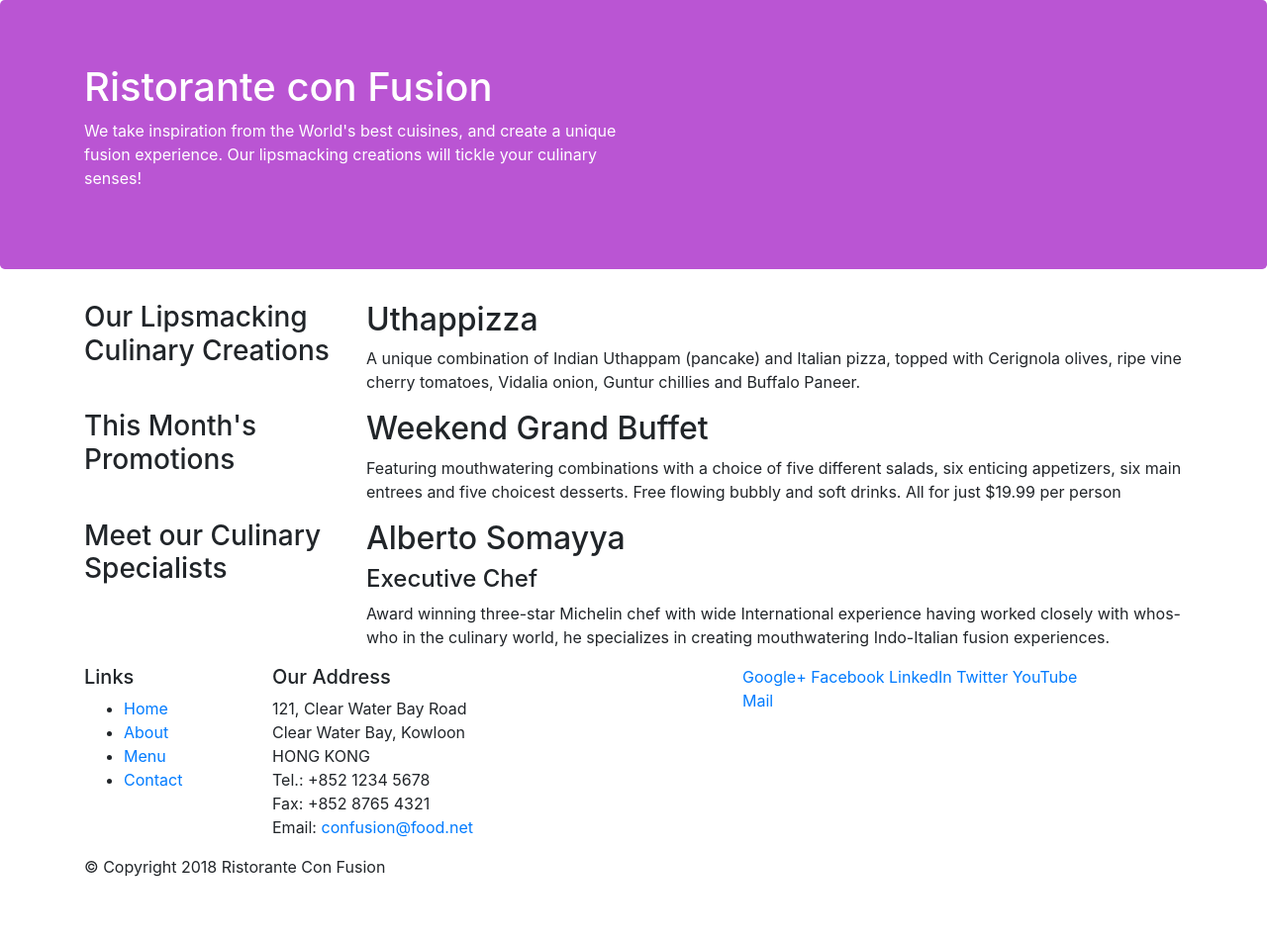
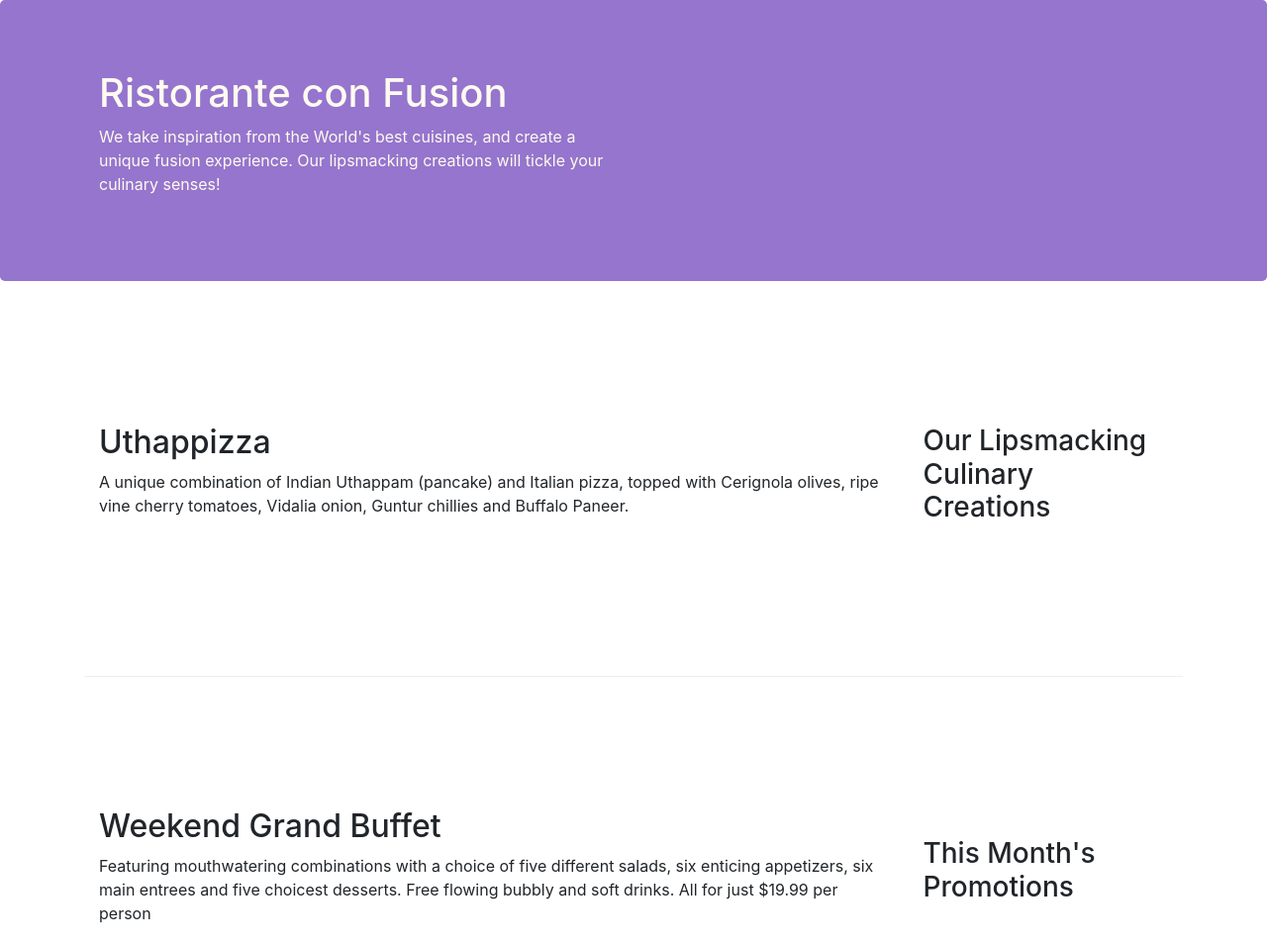
Before and after one commit to YTeyfik/Intro.-Bootstrap, a website: page index.html in a window 1280 px wide. Shown: the top 954 px of the page at 99% size. Before the commit the page ends 904 px from the top, so only its background shows below. Drawn offline with nearby package versions, Linux system fonts and the light colour scheme.

Commit message:
Bootstrap grid part two

```diff
--- /dev/null
+++ b/css/styless.css
@@ -0,0 +1,34 @@
+.hear{
+    background-color: chocolate;
+}
+.row-header{
+    margin: 0px auto;
+    padding: 0px auto;
+}
+.row-content{
+    margin: 0px auto;
+    padding: 50px 0px 50px 0px;
+    border-bottom: 1px ridge;
+    min-height: 400px;
+}
+.jumbotron{
+    background-color: #9575CD;
+    color:floralwhite;
+    padding: 70px 30px 70px 30px;
+    margin: 0px auto;
+}
+.footer{
+    background-color: #D1C4E9;
+    margin: 0px auto;
+    padding: 20px 0px 20px 0px;
+}
+.hist{
+    margin-top: 50px;
+    margin-bottom: 70px;
+}
+
+.address{
+    font-size: 80%;
+    margin: 0px;
+    color: #0f0f0f;
+}
--- a/index.html
+++ b/index.html
@@ -6,7 +6,7 @@
     <meta name="viewport" content="width=device-width,initial-scale=1,shrink-to-fit=no">
     <meta http-equiv="x-ua-compatible" content="ie=edge">
     <link rel="stylesheet" href="node_modules/bootstrap/dist/css/bootstrap.min.css">
-    <link rel="stylesheet" href="./styless.css">
+    <link rel="stylesheet" href="./css/styless.css">
     <title>Ristorante Con Fusion</title>
 </head>
 
@@ -14,7 +14,7 @@
 
     <header class="jumbotron">
         <div class="container">
-            <div class="row">
+            <div class="row row-header">
                 <div class="col-12 col-sm-6">
                     <h1>Ristorante con Fusion</h1>
                     <p>We take inspiration from the World's best cuisines, and create a unique fusion experience. Our lipsmacking creations will tickle your culinary senses!</p>
@@ -26,32 +26,32 @@
     </header>
 
     <div class="container">
-        <div class="row">
-            <div class="col-12 col sm-4 col-md-3">
+        <div class="row row-content align-items-center">
+            <div class="col-12 col-sm-4 order-sm-last col-md-3">
                 <h3>Our Lipsmacking Culinary Creations</h3>
             </div>
-            <div class="col col-sm col-md">
+            <div class="col col-sm order-sm-first col-md">
                 <h2>Uthappizza</h2>
                 <p>A unique combination of Indian Uthappam (pancake) and Italian pizza, topped with Cerignola olives, ripe vine cherry tomatoes, Vidalia onion, Guntur chillies and Buffalo Paneer.</p>
             </div>
         </div>
 
 
-        <div class="row">
-            <div class="col-12 col sm-4 col-md-3">
+        <div class="row row-content align-items-center">
+            <div class="col-12 col-sm-4 order-sm-last col-md-3">
                 <h3>This Month's Promotions</h3>
             </div>
-            <div class="col col-sm col-md">
+            <div class="col col-sm order-sm-first col-md">
                 <h2>Weekend Grand Buffet</h2>
                 <p>Featuring mouthwatering combinations with a choice of five different salads, six enticing appetizers, six main entrees and five choicest desserts. Free flowing bubbly and soft drinks. All for just $19.99 per person </p>
             </div>
         </div>
 
-        <div class="row">
-            <div class="col-12 col sm-4 col-md-3">
+        <div class="row row-content align-items-center">
+            <div class="col-12 col-sm-4 order-sm-last col-md-3">
                 <h3>Meet our Culinary Specialists</h3>
             </div>
-            <div class="col col-sm col-md">
+            <div class="col col-sm order-sm-first col-md">
                 <h2>Alberto Somayya</h2>
                 <h4>Executive Chef</h4>
                 <p>Award winning three-star Michelin chef with wide International experience having worked closely with whos-who in the culinary world, he specializes in creating mouthwatering Indo-Italian fusion experiences. </p>
@@ -59,12 +59,12 @@
         </div>
     </div>
 
-    <footer>
+    <footer class="footer">
         <div class="container">
             <div class="row">
-                <div class="col-4 col-sm-2">
+                <div class="col-4 offset-1 col-sm-2">
                     <h5>Links</h5>
-                    <ul>
+                    <ul class="list-unstyled">
                         <li><a href="./index.html">Home</a></li>
                         <li><a href="./aboutus.html">About</a></li>
                         <li><a href="#">Menu</a></li>
@@ -82,8 +82,8 @@
 		              Email: <a href="mailto:confusion@food.net">confusion@food.net</a>
 		           </address>
                 </div>
-                <div class="col-12 col-sm-4">
-                    <div>
+                <div class="col-12 col-sm-4 align-self-center">
+                    <div class="text-center">
                         <a href="http://google.com/+">Google+</a>
                         <a href="http://www.facebook.com/profile.php?id=">Facebook</a>
                         <a href="http://www.linkedin.com/in/">LinkedIn</a>
@@ -93,7 +93,7 @@
                     </div>
                 </div>
            </div>
-           <div class="row">
+           <div class="row justify-content-center">
                 <div class="col-auto">
                     <p>© Copyright 2018 Ristorante Con Fusion</p>
                 </div>
--- a/styless.css
+++ /dev/null
@@ -1,14 +0,0 @@
-.hear{
-    background-color: chocolate;
-}
-.jumbotron{
-    background-color: mediumorchid;
-    color: white;
-}
-.footer{
-    background-color: plum;
-}
-.hist{
-    margin-top: 50px;
-    margin-bottom: 70px;
-}
```
Also changed, not shown: aboutus.html (+1 -1 lines).
